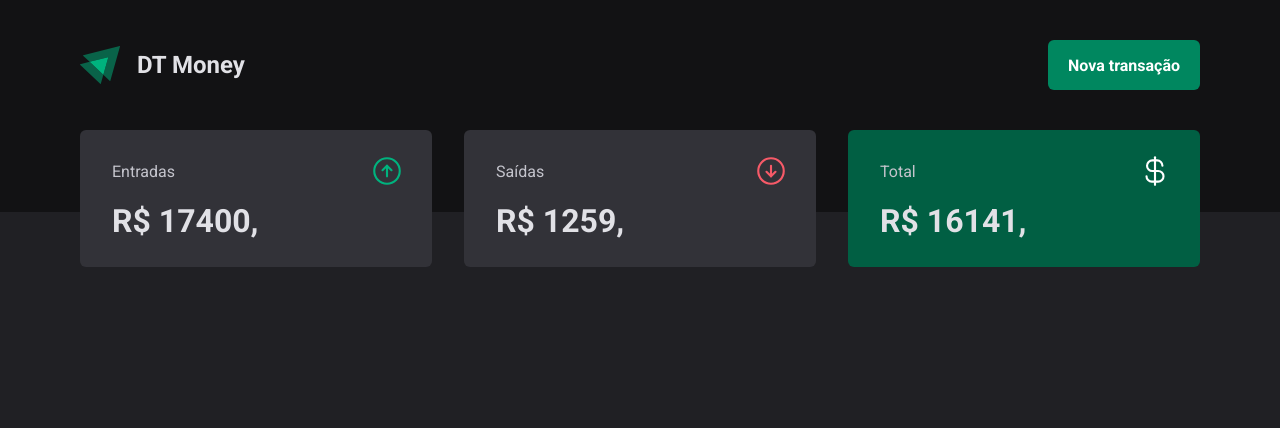
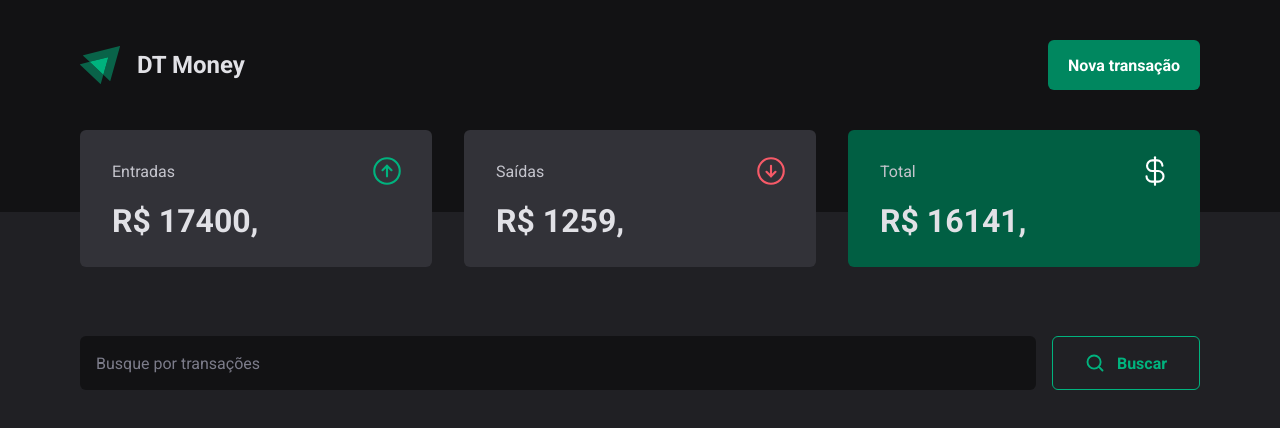
Before and after one commit to Lucariozin/ignite-dtmoney, a React (Vite) app: page / in a window 1280 px wide. Shown: the top 428 px of the page. Built offline with nearby package versions, Linux system fonts and the light colour scheme.

Commit message:
creating 'search for transactions' container.

```diff
--- a/src/App.tsx
+++ b/src/App.tsx
@@ -1,9 +1,12 @@
 import { Header } from '@components/Header'
+import { TransactionListContainer } from '@components/TransactionListContainer'
 
 export const App = () => {
   return (
     <>
       <Header />
+
+      <TransactionListContainer />
     </>
   )
 }
--- a/src/components/Header/Header.styles.ts
+++ b/src/components/Header/Header.styles.ts
@@ -54,6 +54,11 @@ export const NewTransactionButton = styled.button`
   &:hover {
     background-color: ${({ theme }) => theme.palette.green[400]};
   }
+
+  &:focus-visible {
+    outline: 2px solid ${({ theme }) => theme.palette.green[400]};
+    outline-offset: 3px;
+  }
 `
 
 export const SummaryContainer = styled.div`
--- /dev/null
+++ b/src/components/TransactionListContainer/TransactionListContainer.styles.ts
@@ -0,0 +1,67 @@
+import styled from 'styled-components'
+
+export const Container = styled.main`
+  width: 100%;
+  max-width: 73rem;
+  margin: 21rem auto 0;
+  padding: 0 1.5rem;
+`
+
+export const SearchForTransactionsContainer = styled.div`
+  display: flex;
+  gap: 1rem;
+`
+
+export const SearchForTransactionsInput = styled.input`
+  width: 100%;
+  padding: 1rem;
+  font-size: 1rem;
+  color: ${({ theme }) => theme.palette.gray[200]};
+
+  border: 0;
+  border-radius: 6px;
+  background-color: ${({ theme }) => theme.palette.gray[700]};
+
+  &:focus-visible {
+    outline: 2px solid ${({ theme }) => theme.palette.green[400]};
+  }
+
+  &::placeholder {
+    color: ${({ theme }) => theme.palette.gray[400]};
+  }
+`
+
+export const SearchForTransactionsButton = styled.button`
+  display: flex;
+  align-items: center;
+  justify-content: center;
+  gap: 0.75rem;
+  width: 100%;
+  max-width: 9.25rem;
+  height: 3.375rem;
+
+  font-size: 1rem;
+  font-weight: 700;
+  color: ${({ theme }) => theme.palette.green[400]};
+
+  border-radius: 6px;
+  border: 1px solid ${({ theme }) => theme.palette.green[400]};
+
+  background-color: transparent;
+
+  transition: background-color 0.2s, color 0.2s, border-color 0.2s;
+  cursor: pointer;
+
+  &:hover {
+    color: ${({ theme }) => theme.palette.white};
+    background-color: ${({ theme }) => theme.palette.green[500]};
+    border-color: ${({ theme }) => theme.palette.green[500]};
+  }
+
+  &:focus-visible {
+    outline: 2px solid ${({ theme }) => theme.palette.green[400]};
+    outline-offset: 3px;
+  }
+`
+
+export const TransactionList = styled.div``
--- /dev/null
+++ b/src/components/TransactionListContainer/TransactionListContainer.tsx
@@ -0,0 +1,25 @@
+import { MagnifyingGlass } from 'phosphor-react'
+
+import {
+  Container,
+  SearchForTransactionsButton,
+  SearchForTransactionsContainer,
+  SearchForTransactionsInput,
+  TransactionList,
+} from './TransactionListContainer.styles'
+
+export const TransactionListContainer = () => {
+  return (
+    <Container>
+      <SearchForTransactionsContainer>
+        <SearchForTransactionsInput placeholder="Busque por transações" />
+
+        <SearchForTransactionsButton>
+          <MagnifyingGlass size={20} weight="bold" /> Buscar
+        </SearchForTransactionsButton>
+      </SearchForTransactionsContainer>
+
+      <TransactionList></TransactionList>
+    </Container>
+  )
+}
--- /dev/null
+++ b/src/components/TransactionListContainer/index.ts
@@ -0,0 +1 @@
+export { TransactionListContainer } from './TransactionListContainer'
```
